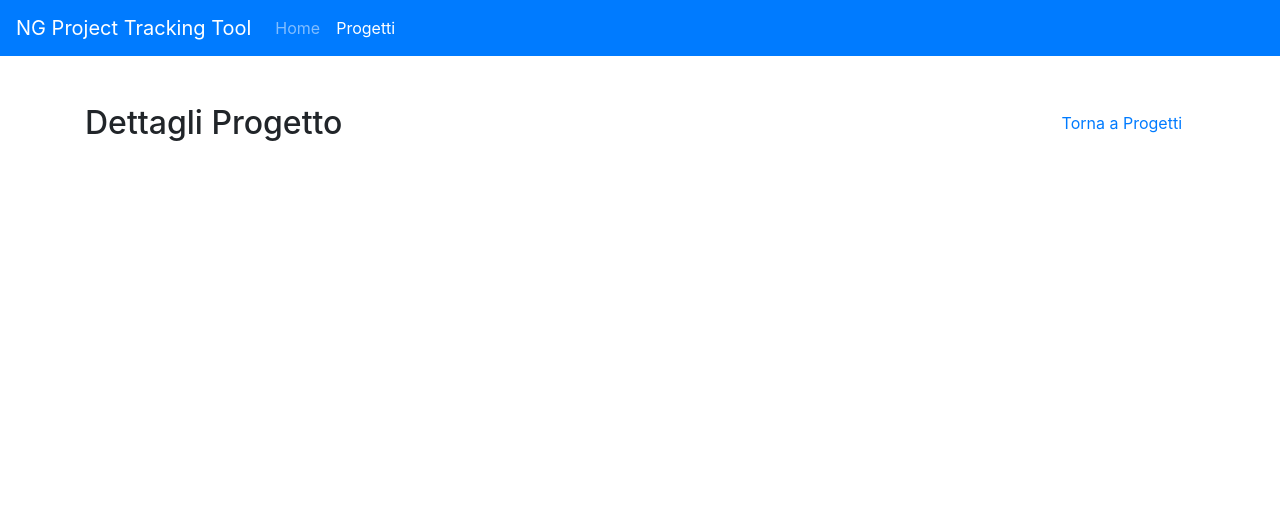
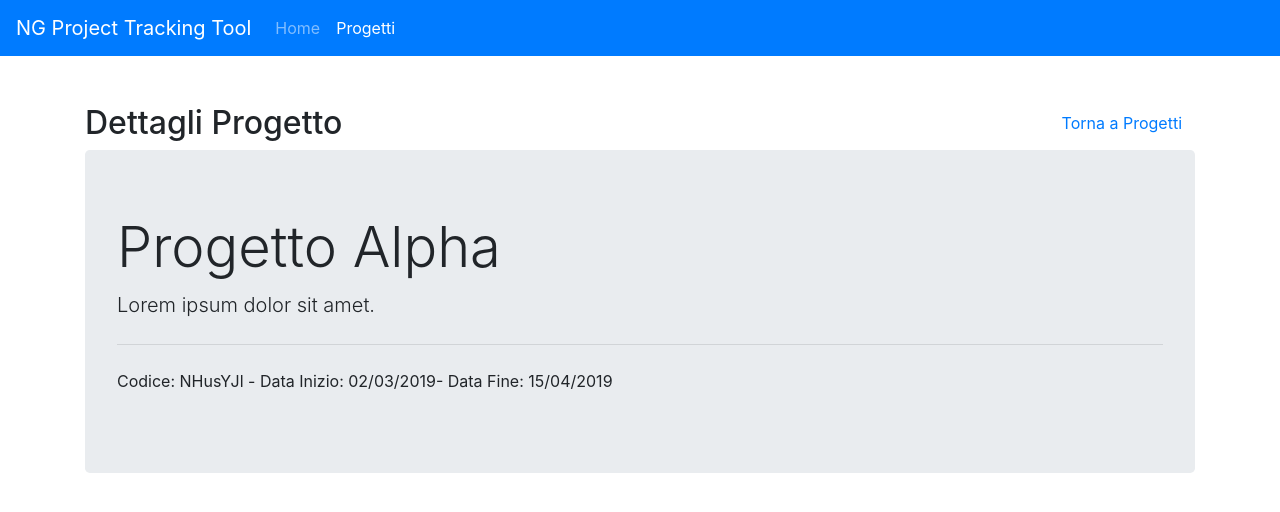
Before and after one commit to fsciuti/ng-zero2hero, an Angular app: page /projects/detail/1 in a window 1280 px wide. Shown: the top 512 px of the page. Built offline with nearby package versions, Linux system fonts and the light colour scheme.

Commit message:
feat: update project-detail.comp w/ ActivatedRoute

```diff
--- a/src/app/projects/project-detail/project-detail.component.html
+++ b/src/app/projects/project-detail/project-detail.component.html
@@ -7,7 +7,7 @@
   </div>
 </div>
 
-<div class="jumbotron" *ngIf="project">
+<div class="jumbotron" *ngIf="project$ | async as project">
   <h1 class="display-4">{{project.name}}</h1>
   <p class="lead">{{project.description}}</p>
   <hr class="my-4">
--- a/src/app/projects/project-detail/project-detail.component.ts
+++ b/src/app/projects/project-detail/project-detail.component.ts
@@ -1,6 +1,10 @@
 import { Component, OnInit, Input } from '@angular/core';
+import { ActivatedRoute, ParamMap } from '@angular/router';
+import { Observable } from 'rxjs';
+import { switchMap } from 'rxjs/operators';
 
 import { Project } from '../../models/Project';
+import { ProjectService } from '../project.service';
 
 @Component({
   selector: 'ngptt-project-detail',
@@ -8,11 +12,13 @@ import { Project } from '../../models/Project';
   styleUrls: ['./project-detail.component.css']
 })
 export class ProjectDetailComponent implements OnInit {
-  @Input() project: Project;
+  project$: Observable<Project>;
 
-  constructor() { }
+  constructor(private route: ActivatedRoute, private projectService: ProjectService) { }
 
   ngOnInit() {
+    this.project$ = this.route.paramMap.pipe(
+      switchMap((params: ParamMap) => this.projectService.get(+params.get('id')))
+    );
   }
-
 }
```
